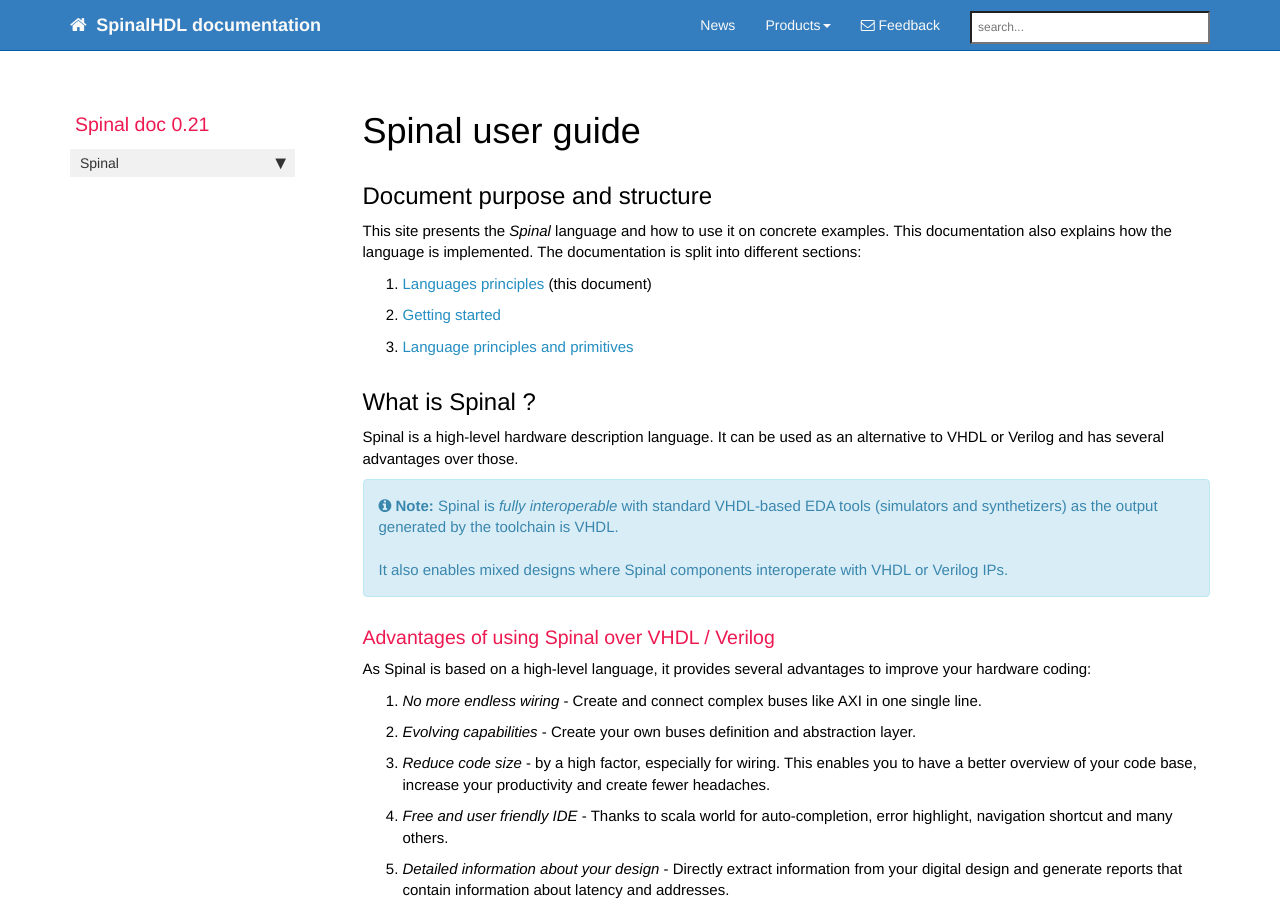
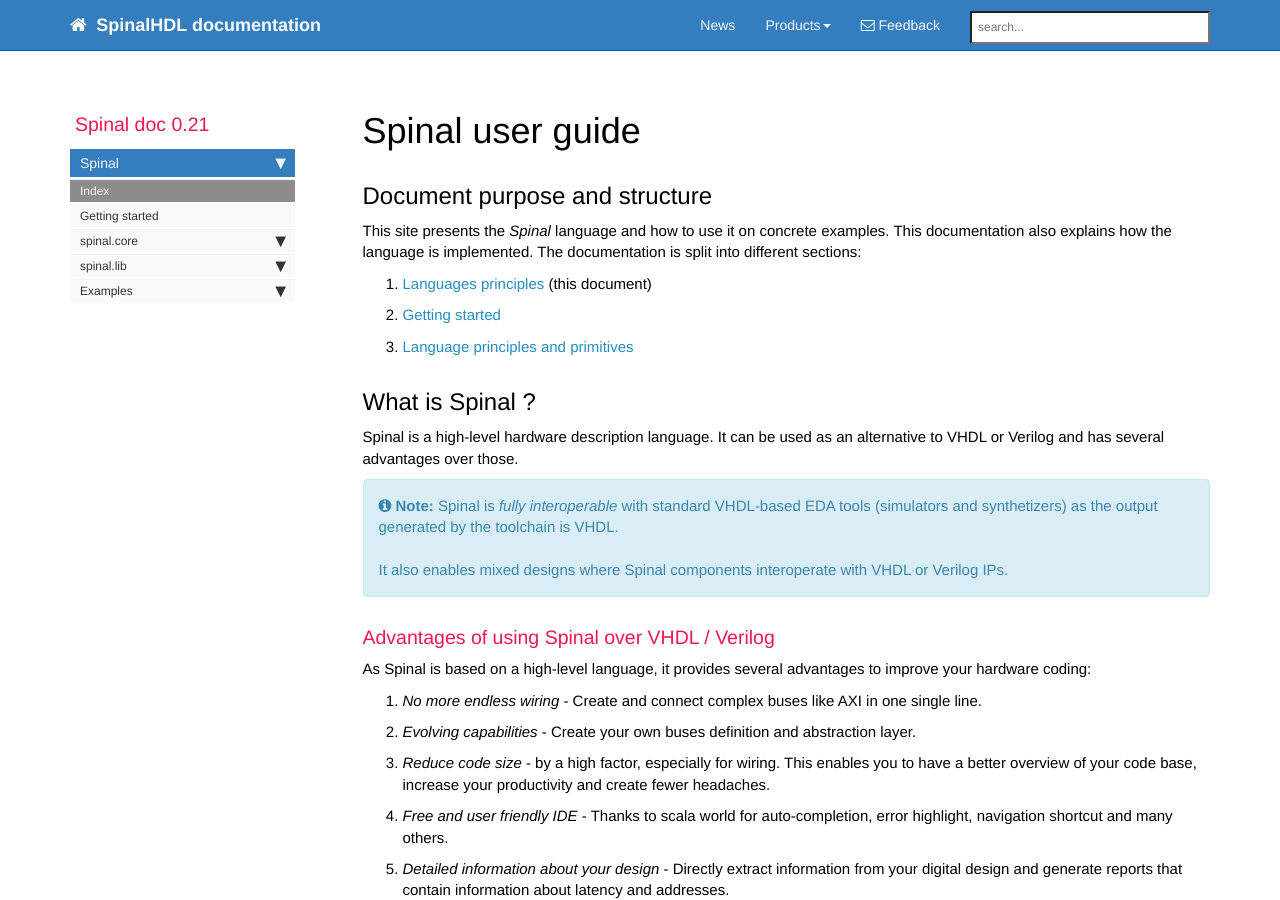
Before and after one commit to SpinalHDL/SpinalDoc, a Jekyll site: the page built from spinal/index.md, in a window 1280 px wide and 900 px high. Built offline with Jekyll 4.4.1, drawn with Linux system fonts in a browser that asks for light colours; nearby versions of some CDN libraries; comment, search, counter and statistics services are not loaded.

Commit message:
Add index

```diff
--- a/_data/sidebars/spinal_sidebar.yml
+++ b/_data/sidebars/spinal_sidebar.yml
@@ -22,6 +22,10 @@
   - title: Spinal
     output: web
     folderitems:
+    - title: Index
+      url: /
+      output: web
+
     - title: Getting started
       url: /spinal_getting_started/
       output: web
```
